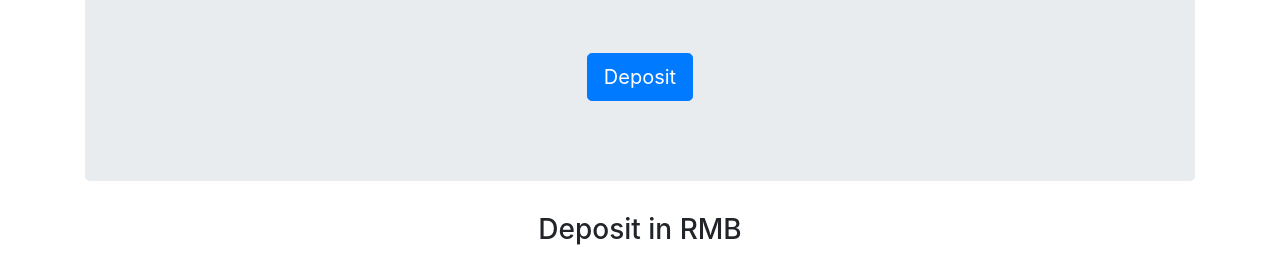
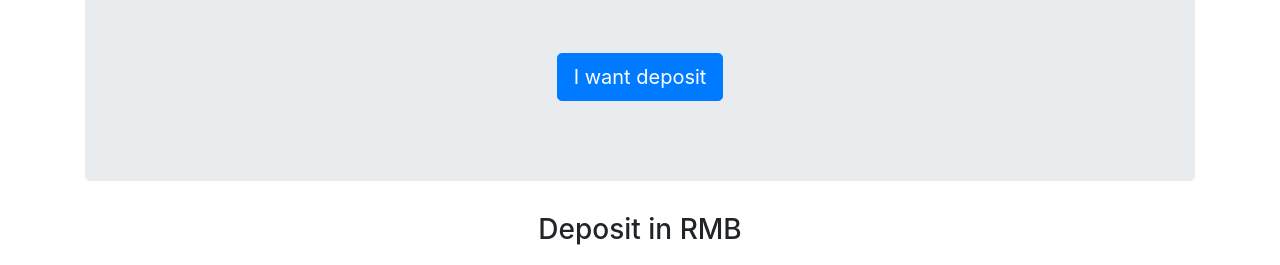
Before and after one commit to FanRegan/FlashBank, a website: page demo/Deposit.html in a window 1280 px wide. Shown: the part 235-500 px from the top of the page. Drawn offline with Linux system fonts and the light colour scheme.

Commit message:
Add files via upload

```diff
--- a/demo/Deposit.html
+++ b/demo/Deposit.html
@@ -42,7 +42,7 @@
             <p class="text-center">FlashBank China provides you with a range of current and fixed deposit products to meet your different needs.With high-quality deposit service, you can easily accumulate wealth, manage your personal finance and plan for the future. </p>
 			   <p class="text-center"></p>
               <p>&nbsp;</p>
-              <p class="text-center"><a class="btn btn-primary btn-lg" href="AccountCreation_api.html" role="button">Deposit</a> </p>
+              <p class="text-center"><a class="btn btn-primary btn-lg" href="AccountCreation_api.html" role="button">I want deposit</a> </p>
 <!--            <img src="file:///C|/Users/95458/AppData/Roaming/Adobe/Dreamweaver CC 2019/zh_CN/Configuration/Temp/Assets/eam991D.tmp/images/1200X400.gif" alt="" class="img-fluid"> -->
           </div>
         </div>
```
